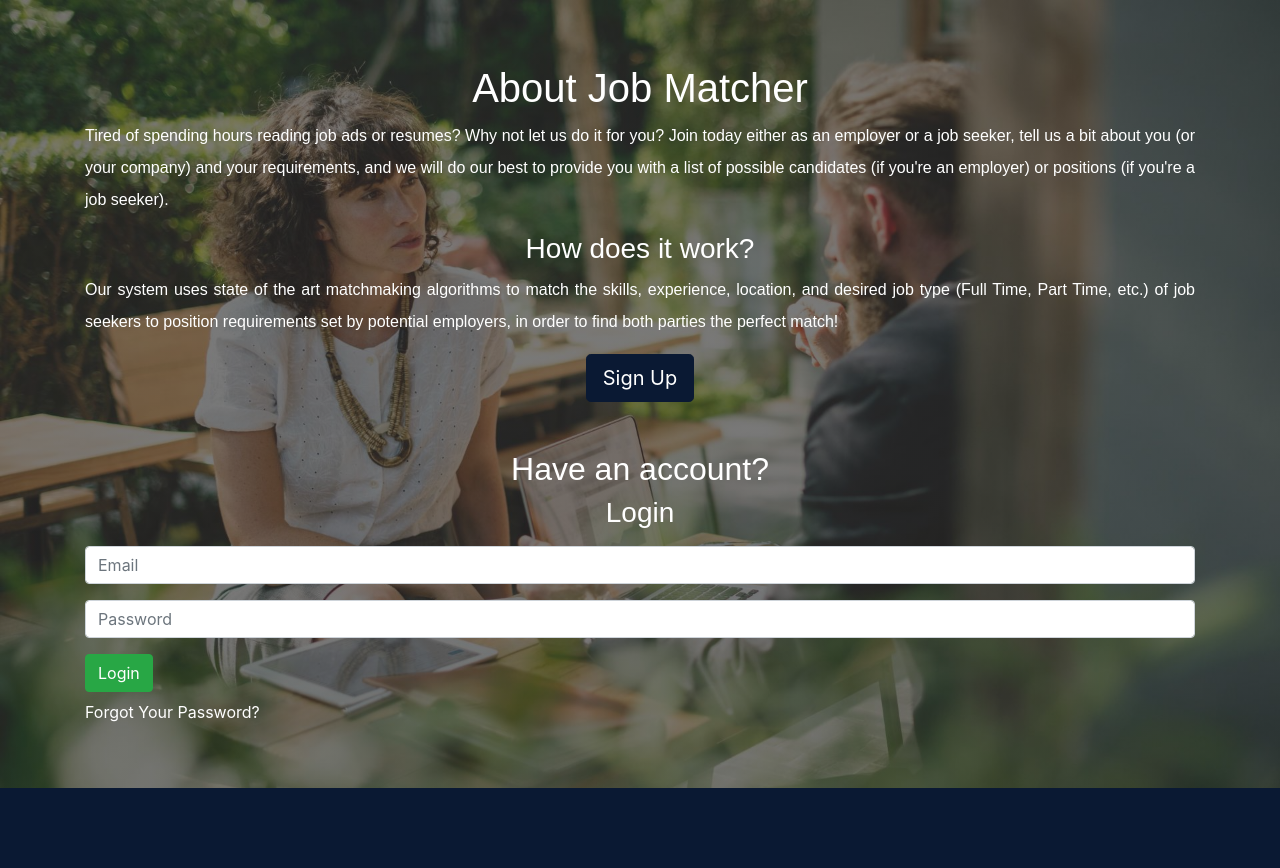
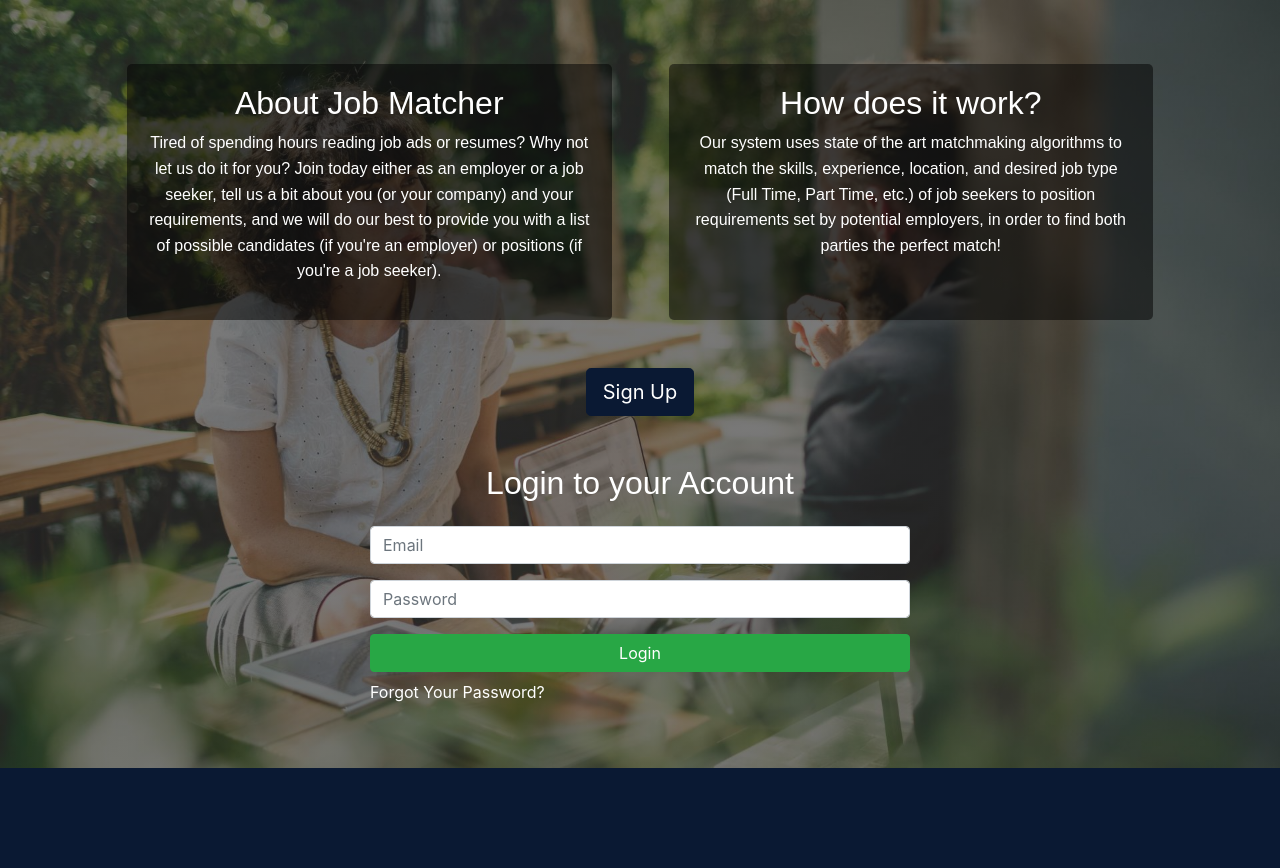
Before and after one commit to scottfeeney/matchmakers, a PHP site: page /default.php in a window 1280 px wide. Shown: the part 60-928 px from the top of the page. Run offline with PHP 8.4, Linux system fonts and the light colour scheme; a stand-in replaces the project's code that opens the database connection.

Commit message:
styled homepage

```diff
--- a/default.php
+++ b/default.php
@@ -48,28 +48,54 @@
 
 <section>
 	<div class="jumbotron jumbotron-fluid">
+
 		<div class="container">
+
 			<div id="about" class="mb-3">
-				<h1>About Job Matcher</h1>
+
+				<div class="row">
+
+					<div class="home-text-spacer"></div>
+
+					<div class="home-text-content">
+
+							<h2>About Job Matcher</h2>
 							<p>Tired of spending hours reading job ads or resumes? Why not let us do it for you? Join today either as an employer or a job seeker, tell us
 							a bit about you (or your company) and your requirements, and we will do our best to provide you with a list of possible candidates (if you're
 							an employer) or positions (if you're a job seeker).</p>
 
-				<h3>How does it work?</h3>
+					</div>
+
+					<div class="home-text-spacer"></div>
+
+					<div class="home-text-content home-text-content-two">
+
+							<h2>How does it work?</h2>
 							<p>Our system uses state of the art matchmaking algorithms to match the skills, experience, location, and desired job type (Full Time, Part Time,
 							etc.) of job seekers to position requirements set by potential employers, in order to find both parties the perfect match!</p>
+
+					</div>
+
+					<div class="home-text-spacer"></div>
+
+				</div>
+
 			</div>
 
 			<div class="text-center">
-				<div class="row mb-5">
+				<div class="row mb-5 mt-5">
 					<div class="col-12">
 						<a class="btn btn-primary btn-lg" role="button" href="signup.php">Sign Up</a>
 					</div>
 				</div>
 
-				<h2>Have an account?</h2>
-				<h3>Login</h3>
+				<h2>Login to your Account</h2>
+
 			</div>
+
+			<div class="row">
+
+				<div class="col-lg-6 ml-lg-auto mr-lg-auto">
 
 					<form action="default.php" method="post" class="mt-3">
 
@@ -87,13 +113,18 @@
 							<input type="password" class="form-control" name="Password" id="Password" maxlength="50" placeholder="Password" value="<?php echo htmlspecialchars($password) ?>">
 						</div>
 
-				<button type="submit" class="btn btn-success">Login</button>
+						<button type="submit" class="btn btn-success signin-button">Login</button>
 
 					</form>
 
 					<div class="mt-2 forgot-password">
 						<a href="forgot_password.php">Forgot Your Password?</a>
 					</div>
+
+				</div>
+
+			</div>
+
 		</div>
 	</div>
 </section>
--- a/js/site.js
+++ b/js/site.js
@@ -1,8 +1,10 @@
 $(document).ready(function () {
 
-	if ($(".home-page .jumbotron").length > 0) {
-		$(".home-page .jumbotron").css({'height' : $(".main-container").height() + 'px'});
-	}
+	resizeJumbotron();
+
+	$( window ).resize(function() {
+		resizeJumbotron();
+	});
 
 
 	// bootstrap validation
@@ -26,3 +28,9 @@ $(document).ready(function () {
 
 
 });
+
+function resizeJumbotron() {
+	if ($(".home-page .jumbotron").length > 0) {
+		$(".home-page .jumbotron").css({'height' : $(".main-container").height() + 'px'});
+	}
+}
--- a/styles/style.css
+++ b/styles/style.css
@@ -71,6 +71,43 @@ footer {
 	color: #0a1933;
 }
 
+.signin-button {
+	width: 100%;
+}
+
+
+.home-text-spacer {
+	flex: 0 0 5%;
+	max-width: 5%;
+}
+
+.home-text-content {
+	background:rgba(0,0,0,0.5);
+	border-radius: 5px;
+	padding: 20px;
+	flex: 0 0 42.5%;
+	max-width: 42.5%;
+	text-align: center;
+}
+
+@media (max-width: 990px)
+{
+	.home-text-spacer {
+		display: none;
+	}
+
+	.home-text-content {
+		flex: 0 0 100%;
+		max-width: 100%;
+		border-radius: 0;
+	}
+
+	.home-text-content-two {
+		margin-top: 20px;
+	}
+
+}
+
 
 /*
 	Image source: https://www.pexels.com/photo/photo-of-group-of-people-in-a-meeting-1661004/
@@ -120,8 +157,7 @@ footer {
 }
 
 #about p{
-    line-height: 2em;
-    text-align: justify;
+    line-height: 1.6em;
 }
 
 #about h1, #about h3 {
```
Lines whose indentation alone changed are shown as unchanged.
